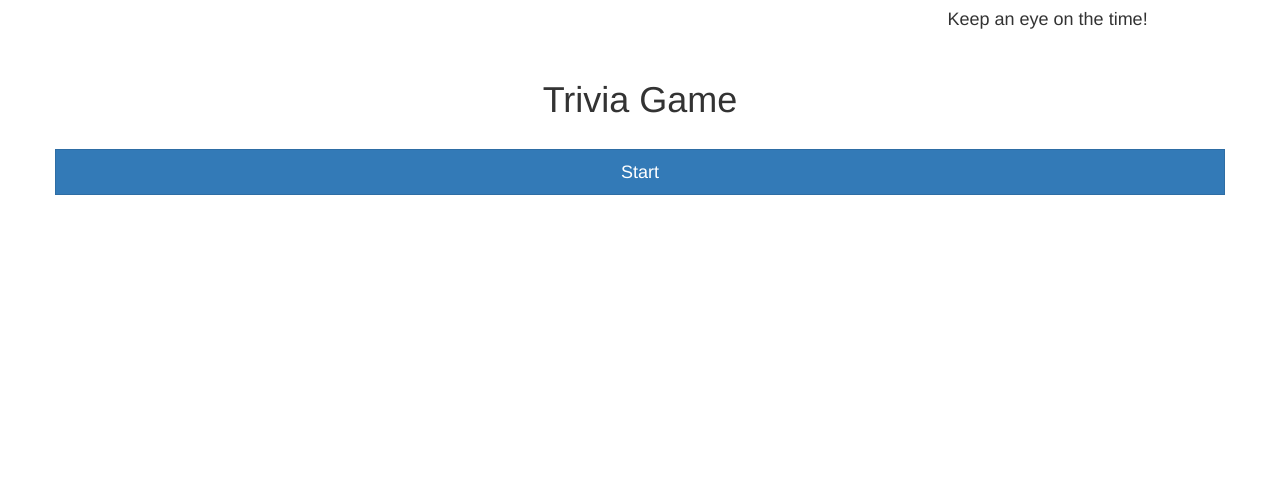
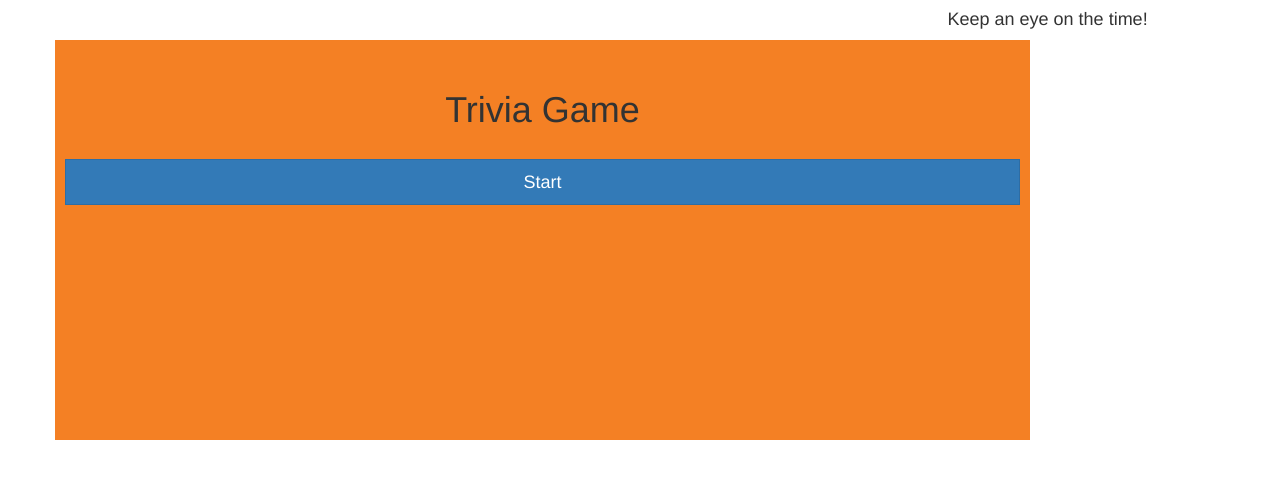
Before and after one commit to hcbreedl/TriviaGame, a PHP site: page / in a window 1280 px wide. Shown: the top 479 px of the page. Run offline with PHP 8.4, Linux system fonts and the light colour scheme; some libraries are stand-ins or nearby versions.

Commit message:
new and more efficient code and added background image

```diff
--- a/assets/css/style.css
+++ b/assets/css/style.css
@@ -20,7 +20,7 @@ h1 {
 #button {
 	border-radius: 0;
 	border: none;
-	margin: 0;
+	margin: 2px;
 }
 
 #button:focus {
@@ -30,3 +30,20 @@ h1 {
 #title {
 	/*margin-top: 100px;*/
 }
+
+#background {
+	padding: 10px;
+	background-color: #f48024;
+	width: 975px;
+	height: 400px;
+}
+
+.correct {
+	color: white;
+	background-color: rgba(255, 0, 0, 0.5);
+}
+
+.incorrect {
+	color: white;
+	background-color: #00b796;
+}
--- a/assets/javascript/app.js
+++ b/assets/javascript/app.js
@@ -3,31 +3,17 @@ $( document ).ready(function() {
 
 var gameOver = $('<button id="gameOver" type="button" class="btn btn-default btn-lg btn-block">Oop! You ran out of time!<br>Click to start over!</button>');
 
-var q1 = $('<div id="button" type="button" class="btn btn-primary btn-lg btn-block">Is Houston Awesome?</div>');
-var a1 = $('<button id="button" type="button" class="btn btn-default btn-lg btn-block">NOPE!</button>');
-var a2 = $('<button id="button" type="button" class="btn btn-default btn-lg btn-block">Of Course!</button>');
-var a3 = $('<button id="button" type="button" class="btn btn-default btn-lg btn-block">Just a little awesome...</button>');
-var a4 = $('<button id="button" type="button" class="btn btn-default btn-lg btn-block">Who is Houston?</button>');
+var q1 = $('<div id="button" type="button" class="btn btn-primary btn-lg btn-block"></div>');
+var a1 = $('<button id="button" type="button" class="btn btn-default btn-lg btn-block"></button>');
+var a2 = $('<button id="button" type="button" class="btn btn-default btn-lg btn-block"></button>');
+var a3 = $('<button id="button" type="button" class="btn btn-default btn-lg btn-block"></button>');
+var a4 = $('<button id="button" type="button" class="btn btn-default btn-lg btn-block"></button>');
 
-var q2 = $('<div id="button" type="button" class="btn btn-primary btn-lg btn-block">How old is Houston?</div>');
-var a5 = $('<button id="button" type="button" class="btn btn-default btn-lg btn-block">26</button>');
-var a6 = $('<button id="button" type="button" class="btn btn-default btn-lg btn-block">100</button>');
-var a7 = $('<button id="button" type="button" class="btn btn-default btn-lg btn-block">He is just a baby right?</button>');
-var a8 = $('<button id="button" type="button" class="btn btn-default btn-lg btn-block">I don\'t know!</button>');
-
-var q3 = $('<div id="button" type="button" class="btn btn-primary btn-lg btn-block">This is the third question</div>');
-var a9 = $('<button id="button" type="button" class="btn btn-default btn-lg btn-block">This is the first answer</button>');
-var a10 = $('<button id="button" type="button" class="btn btn-default btn-lg btn-block">This is the second answer</button>');
-var a11 = $('<button id="button" type="button" class="btn btn-default btn-lg btn-block">THIS is the third answer</button>');
-var a12 = $('<button id="button" type="button" class="btn btn-default btn-lg btn-block">This is the fourth answer</button>');
-
-
+/*
 	number = 21;
-
 	function run(){
 	    counter = setInterval(decrement, 1000);
 	}
-
 	function decrement(){
 	    number--;
 	    $('#timer').html('<h2>' + number + '</h2>');
@@ -43,30 +29,41 @@ var a12 = $('<button id="button" type="button" class="btn btn-default btn-lg btn
 	        })
 	    }
 	}
-
-
 function timerReset() {
 	number = 21;
 	run();
 }
-
 function stop(){
         clearInterval(counter);
     }
+*/
+
+// First questions load
+$('#startButton').on('click', function() {
+	question1();
+});
 
 function question1 () {
 	$('#startButton').remove();
+
+	$(q1).html("Is Houston awesome?");
+	$(a1).html("Nope!");
+	$(a2).html("Of Course!");
+	$(a3).html("Just a little awesome...");
+	$(a4).html("Who is Houston?");
+
 	$('#title').append(q1.hide().fadeIn(1000))
 	$('#title').append(a1.hide().fadeIn(2000));
 	$('#title').append(a2.hide().fadeIn(2500));
 	$('#title').append(a3.hide().fadeIn(3000));
 	$('#title').append(a4.hide().fadeIn(3500));
-	decrement();
-	run();
+
+	// decrement();
+	// run();
 
 	// The correct answer turns green.
 	$(a2).on('click', function() {
-		a2.css( "background-color", "#00b796" ).css( "color", "white" );
+		a2.addClass('correct');
 		stop();
 		a4.remove();
 		a3.remove();
@@ -79,96 +76,151 @@ function question1 () {
 
 	//The incorrect answers turn red.
 	$(a1).on('click', function() {
-		a1.css( "background-color", "rgba(255, 0, 0, 0.5)" ).css( "color", "white" );
+		a1.addClass('incorrect');
 	});
 	$(a3).on('click', function() {
-		a3.css( "background-color", "rgba(255, 0, 0, 0.5)" ).css( "color", "white" );
+		a3.addClass('incorrect');
 	});
 	$(a4).on('click', function() {
-		a4.css( "background-color", "rgba(255, 0, 0, 0.5)" ).css( "color", "white" );
+		a4.addClass('incorrect');
 	});
+
+
 };
 
 function question2 () {
-	timerReset();
-	decrement();
-	run();
+	$(a1).removeClass('incorrect');
+	$(a2).removeClass('correct');
+	$(a3).removeClass('incorrect');
+	$(a4).removeClass('incorrect');
 
-	$('#title').append(q2.hide().fadeIn(1000))
-	$('#title').append(a5.hide().fadeIn(2000));
-	$('#title').append(a6.hide().fadeIn(2500));
-	$('#title').append(a7.hide().fadeIn(3000));
-	$('#title').append(a8.hide().fadeIn(3500));
+	$(q1).html("How old is Houston?");
+	$(a1).html("100");
+	$(a2).html("He is just a baby!");
+	$(a3).html("26");
+	$(a4).html("I don\'t know!");
+
+	$('#title').append(q1.hide().fadeIn(1000))
+	$('#title').append(a1.hide().fadeIn(2000));
+	$('#title').append(a2.hide().fadeIn(2500));
+	$('#title').append(a3.hide().fadeIn(3000));
+	$('#title').append(a4.hide().fadeIn(3500));
 
 	// The correct answer turns green.
-	$(a5).on('click', function() {
-
-		a5.css( "background-color", "#00b796" ).css( "color", "white" );
-
-		a8.remove();
-		a7.remove();
-		a6.remove();
-		a5.fadeOut(1000);
-		q2.fadeOut(1000);
+	$(a3).on('click', function() {
+		a3.addClass('correct')
+		stop();
+		a4.remove();
+		a2.remove();
+		a1.remove();
+		a3.fadeOut(1000);
+		q1.fadeOut(1000);
 
 		question3();
-		stop();
 	});
 
-	// The incorrect answers turn red.
-	$(a6).on('click', function() {
-		a6.css( "background-color", "rgba(255, 0, 0, 0.5)" ).css( "color", "white" );
+	//The incorrect answers turn red.
+	$(a1).on('click', function() {
+		a1.addClass('incorrect');
 	});
-	$(a7).on('click', function() {
-		a7.css( "background-color", "rgba(255, 0, 0, 0.5)" ).css( "color", "white" );
+	$(a2).on('click', function() {
+		a2.addClass('incorrect');
 	});
-
-	$(a8).on('click', function() {
-		a8.css( "background-color", "rgba(255, 0, 0, 0.5)" ).css( "color", "white" );
+	$(a4).on('click', function() {
+		a4.addClass('incorrect');
 	});
-
 }
 
 function question3 () {
-	timerReset();
+	$(a1).removeClass('incorrect');
+	$(a2).removeClass('incorrect');
+	$(a3).removeClass('correct');
+	$(a4).removeClass('incorrect');
 
-	$('#startButton').remove();
-	$('#title').append(q3.hide().fadeIn(1000))
-	$('#title').append(a9.hide().fadeIn(2000));
-	$('#title').append(a10.hide().fadeIn(2500));
-	$('#title').append(a11.hide().fadeIn(3000));
-	$('#title').append(a12.hide().fadeIn(3500));
-	timer();
+	$(q1).html("This is question 3");
+	$(a1).html("answer1");
+	$(a2).html("answer2");
+	$(a3).html("answer3");
+	$(a4).html("answer4");
+
+	$('#title').append(q1.hide().fadeIn(1000))
+	$('#title').append(a1.hide().fadeIn(2000));
+	$('#title').append(a2.hide().fadeIn(2500));
+	$('#title').append(a3.hide().fadeIn(3000));
+	$('#title').append(a4.hide().fadeIn(3500));
 
 	// The correct answer turns green.
-	$(a11).on('click', function() {
-		a11.css( "background-color", "#00b796" ).css( "color", "white" );
-
-		a12.remove();
-		a10.remove();
-		a9.remove();
-		a11.fadeOut(1000);
+	$(a4).on('click', function() {
+		a4.addClass('correct')
+		stop();
+		a3.remove();
+		a2.remove();
+		a1.remove();
+		a4.fadeOut(1000);
 		q1.fadeOut(1000);
 
-		// question4();
+		question4();
 	});
 
 	//The incorrect answers turn red.
-	$(a9).on('click', function() {
-		a9.css( "background-color", "rgba(255, 0, 0, 0.5)" ).css( "color", "white" );
+	$(a1).on('click', function() {
+		a1.addClass('incorrect');
 	});
-	$(a10).on('click', function() {
-		a10.css( "background-color", "rgba(255, 0, 0, 0.5)" ).css( "color", "white" );
+	$(a2).on('click', function() {
+		a2.addClass('incorrect');
 	});
-	$(a12).on('click', function() {
-		a12.css( "background-color", "rgba(255, 0, 0, 0.5)" ).css( "color", "white" );
+	$(a3).on('click', function() {
+		a3.addClass('incorrect');
 	});
-};
+}
 
-// First questions load
-$('#startButton').on('click', function() {
-	question1();
-});
+function question4 () {
+	$(a1).removeClass('incorrect');
+	$(a2).removeClass('incorrect');
+	$(a3).removeClass('incorrect');
+	$(a4).removeClass('correct');
+
+	$(q1).html("This is question 4");
+	$(a1).html("answer1");
+	$(a2).html("answer2");
+	$(a3).html("answer3");
+	$(a4).html("answer4");
+
+	$('#title').append(q1.hide().fadeIn(1000))
+	$('#title').append(a1.hide().fadeIn(2000));
+	$('#title').append(a2.hide().fadeIn(2500));
+	$('#title').append(a3.hide().fadeIn(3000));
+	$('#title').append(a4.hide().fadeIn(3500));
+
+	// The correct answer turns green.
+	$(a1).on('click', function() {
+		a1.addClass('correct')
+		stop();
+		a4.remove();
+		a3.remove();
+		a2.remove();
+		a1.fadeOut(1000);
+		q1.fadeOut(1000);
+
+		question4();
+	});
+
+	//The incorrect answers turn red.
+	$(a4).on('click', function() {
+		a4.addClass('incorrect');
+	});
+	$(a2).on('click', function() {
+		a2.addClass('incorrect');
+	});
+	$(a3).on('click', function() {
+		a3.addClass('incorrect');
+	});
+}
+
+
+
+
+
 
 
 }); // End of document ready function
--- a/index.html
+++ b/index.html
@@ -17,7 +17,7 @@
 		<div id="timer" class="col-xs-3"><h4>Keep an eye on the time!</h4></div>
 	</div>
 
-	<div class="row">
+	<div id="background" class="row">
 
 		<div id="title" class="col-xs-12"><h1>Trivia Game</h1></div>
 		<button id="startButton" type="button" class="btn btn-primary btn-lg btn-block">Start</button>
```
Also changed, not shown: assets/images/glare_background_blur_dark_63553_1920x1080.jpg (added).
